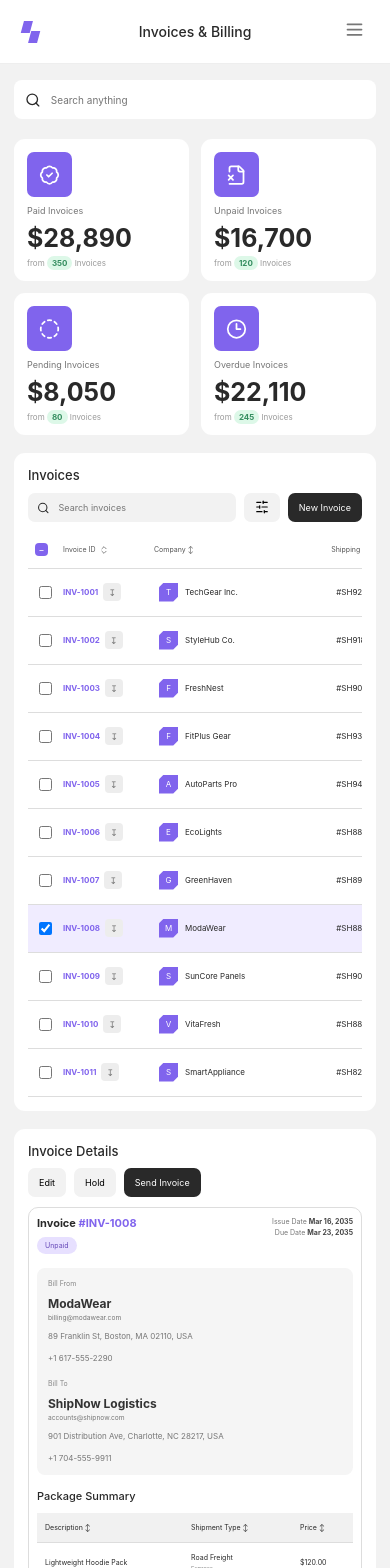
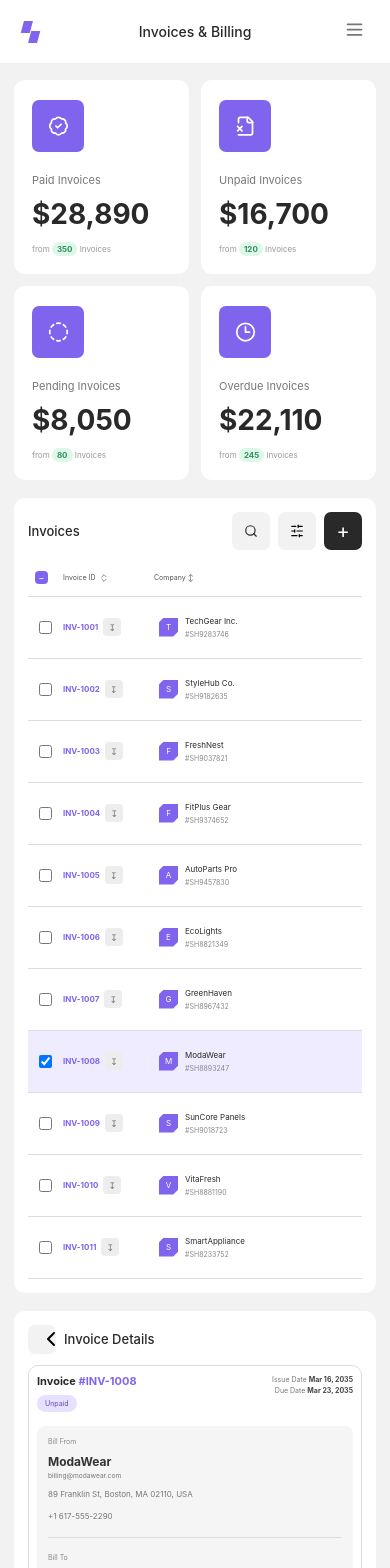
Before and after one commit to dhurbo308/ShipNow, a Next.js app: page /invoices in a window 390 px wide. Shown: the top 1568 px of the page. Built offline with nearby package versions, Linux system fonts and the light colour scheme.

Commit message:
feat: match mobile invoices billing layout

```diff
--- a/app/globals.css
+++ b/app/globals.css
@@ -765,6 +765,7 @@ button:focus-visible, a:focus-visible {
 .invoice-date > span, .invoice-date > strong { display: block; margin: 0; white-space: nowrap; }
 .invoice-date small { display: inline; margin-left: 2px; }
 .invoice-company { display: flex; align-items: center; gap: 7px; }
+.invoice-company > span > small { display: none; }
 .invoice-company i { display: grid; width: 19px; height: 19px; place-items: center; color: #fff; background: #8064ed; font-style: normal; clip-path: polygon(25% 0,100% 0,100% 75%,75% 100%,0 100%,0 25%); }
 .invoice-table-wrap em, .invoice-document em { border-radius: 9px; padding: 4px 8px; color: #555; background: #e5e5e5; font-size: 7px; font-style: normal; }
 .invoice-table-wrap em.paid { color: #278251; background: #dcf7e7; }
@@ -816,6 +817,7 @@ button:focus-visible, a:focus-visible {
 .invoice-note { margin-top: 13px; }
 .invoice-note span { color: #888; font-size: 7px; }
 .invoice-note p { margin: 8px 0; font-size: 8px; line-height: 1.45; }
+.mobile-item-meta, .invoice-mobile-actions { display: none; }
 
 @media (max-width: 1200px) {
   .invoice-metrics { grid-template-columns: repeat(2, minmax(0, 1fr)); }
@@ -878,20 +880,43 @@ button:focus-visible, a:focus-visible {
 
 @media (max-width: 700px) {
   .invoices-page { padding: 16px 14px 0; }
-  .invoices-heading > div { display: none; }
-  .invoices-heading > label { width: 100%; background: #fff; }
+  .invoices-heading { display: none; }
   .invoice-metrics { grid-template-columns: repeat(2, minmax(0, 1fr)); gap: 12px; }
-  .invoice-metrics article { grid-template-columns: 1fr; min-height: 125px; padding: 13px; }
-  .invoice-metrics article > div { margin-top: 8px; text-align: left; }
-  .invoice-list-panel > header { align-items: flex-start; flex-direction: column; gap: 10px; }
-  .invoice-list-panel > header > div { width: 100%; }
-  .invoice-list-panel > header label { flex: 1; }
-  .invoice-table-wrap table { min-width: 720px; }
+  .invoice-metrics article { grid-template-columns: 1fr; min-height: 194px; padding: 18px; }
+  .invoice-metrics article > i { width: 52px; height: 52px; }
+  .invoice-metrics article > div { margin-top: 16px; text-align: left; }
+  .invoice-metrics span { font-size: 11px; }
+  .invoice-metrics strong { margin: 10px 0 13px; font-size: 28px; }
+  .invoice-list-panel > header { align-items: center; flex-direction: row; gap: 10px; }
+  .invoice-list-panel > header > div { width: auto; margin-left: auto; }
+  .invoice-list-panel > header label { width: 38px; height: 38px; justify-content: center; padding: 0; }
+  .invoice-list-panel > header label input { display: none; }
+  .invoice-list-panel > header button { width: 38px; height: 38px; padding: 0; font-size: 0; }
+  .invoice-list-panel > header button:last-child:before { content: "+"; font-size: 20px; }
+  .invoice-table-wrap table { width: 510px; min-width: 510px; }
+  .invoice-table-wrap th:nth-child(4), .invoice-table-wrap td:nth-child(4),
+  .invoice-table-wrap th:nth-child(6), .invoice-table-wrap td:nth-child(6),
+  .invoice-table-wrap th:nth-child(7), .invoice-table-wrap td:nth-child(7) { display: none; }
+  .invoice-table-wrap td { height: 62px; }
+  .invoice-company > span > small { display: block; margin-top: 4px; }
   .invoice-detail-panel > header { align-items: flex-start; flex-direction: column; gap: 9px; }
+  .invoice-detail-title > button { display: grid; width: 28px; height: 28px; place-items: center; border: 0; padding: 0; background: transparent; }
+  .invoice-detail-panel > header > div:last-child { display: none; }
   .invoice-document { padding: 8px; }
   .billing-addresses { grid-template-columns: 1fr; gap: 15px; }
+  .billing-addresses address + address { border-top: 1px solid #ddd; padding-top: 15px; }
   .billing-addresses address:last-child { text-align: left; }
-  .invoice-items table { min-width: 450px; }
+  .invoice-items table { min-width: 0; }
+  .invoice-items th:nth-child(3), .invoice-items td:nth-child(3),
+  .invoice-items th:nth-child(4), .invoice-items td:nth-child(4) { display: none; }
+  .invoice-items th:nth-child(1) { width: 46%; }
+  .invoice-items th:nth-child(2) { width: 34%; }
+  .invoice-items th:nth-child(5) { width: 20%; }
+  .mobile-item-meta { display: block !important; color: #8064ed !important; }
+  .invoice-items tfoot td:first-child, .invoice-items tfoot th:first-child { padding-left: 48%; }
+  .invoice-mobile-actions { display: grid; grid-template-columns: 1fr 1fr 1.25fr; gap: 10px; margin-top: 13px; }
+  .invoice-mobile-actions button { height: 44px; border: 0; border-radius: 8px; background: #eee; }
+  .invoice-mobile-actions button:last-child { color: #fff; background: #292929; }
 }
 
 /* Warehouse */
--- a/components/invoices/invoices-page.tsx
+++ b/components/invoices/invoices-page.tsx
@@ -43,7 +43,7 @@ function InvoiceMetrics() {
 function InvoiceTable({ records, selectedId, onSelect }: { records: Invoice[]; selectedId: string; onSelect: (id: string) => void }) {
   const [ascending,setAscending] = useState(true);
   const sorted = [...records].sort((a,b) => (ascending ? 1 : -1) * a.id.localeCompare(b.id));
-  return <div className="invoice-table-wrap"><table><thead><tr><th><span className="invoice-select-all">−</span></th><th><button onClick={() => setAscending(!ascending)}>Invoice ID <ChevronsUpDown aria-hidden="true" /></button></th><th>Company ↕</th><th>Shipping ID ↕</th><th>Date ↕</th><th>Amount ↕</th><th>Status ↕</th></tr></thead><tbody>{sorted.map((invoice) => <tr className={selectedId === invoice.id ? "selected" : ""} onClick={() => onSelect(invoice.id)} key={invoice.id}><td><input type="checkbox" checked={selectedId === invoice.id} onChange={() => onSelect(invoice.id)} /></td><td><span className="invoice-id-cell"><b>{invoice.id}</b><i>↧</i></span></td><td><span className="invoice-company"><i>{invoice.company[0]}</i>{invoice.company}</span></td><td>#{invoice.shipmentId}</td><td><span className="invoice-date"><span>{invoice.issued} <small>(Issued)</small></span><strong>{invoice.due} <small>(Due)</small></strong></span></td><td>${invoice.amount.toLocaleString(undefined,{minimumFractionDigits:2})}</td><td><em className={invoice.status.toLowerCase()}>{invoice.status}</em></td></tr>)}</tbody></table>{!records.length && <p className="invoice-empty">No invoices found.</p>}</div>;
+  return <div className="invoice-table-wrap"><table><thead><tr><th><span className="invoice-select-all">−</span></th><th><button onClick={() => setAscending(!ascending)}>Invoice ID <ChevronsUpDown aria-hidden="true" /></button></th><th>Company ↕</th><th>Shipping ID ↕</th><th>Date ↕</th><th>Amount ↕</th><th>Status ↕</th></tr></thead><tbody>{sorted.map((invoice) => <tr className={selectedId === invoice.id ? "selected" : ""} onClick={() => onSelect(invoice.id)} key={invoice.id}><td><input type="checkbox" checked={selectedId === invoice.id} onChange={() => onSelect(invoice.id)} /></td><td><span className="invoice-id-cell"><b>{invoice.id}</b><i>↧</i></span></td><td><span className="invoice-company"><i>{invoice.company[0]}</i><span>{invoice.company}<small>#{invoice.shipmentId}</small></span></span></td><td>#{invoice.shipmentId}</td><td><span className="invoice-date"><span>{invoice.issued} <small>(Issued)</small></span><strong>{invoice.due} <small>(Due)</small></strong></span></td><td>${invoice.amount.toLocaleString(undefined,{minimumFractionDigits:2})}</td><td><em className={invoice.status.toLowerCase()}>{invoice.status}</em></td></tr>)}</tbody></table>{!records.length && <p className="invoice-empty">No invoices found.</p>}</div>;
 }
 
 function InvoiceDetail({ invoice, open, onClose }: { invoice: Invoice; open: boolean; onClose: () => void }) {
@@ -54,7 +54,7 @@ function InvoiceDetail({ invoice, open, onClose }: { invoice: Invoice; open: boo
   return <aside className={`invoice-detail-panel ${open ? "open" : ""}`}><header><div className="invoice-detail-title"><button onClick={onClose} aria-label="Close invoice details"><ChevronLeft /></button><h2>Invoice Details</h2></div><div><button>Edit</button><button>Hold</button><button>Send Invoice</button></div></header><section className="invoice-document">
     <div className="invoice-document-heading"><div><strong>Invoice <b>#{invoice.id}</b></strong><em className={invoice.status.toLowerCase()}>{invoice.status}</em></div><p>Issue Date <b>{invoice.issued}</b><br />Due Date <b>{invoice.due}</b></p></div>
     <div className="billing-addresses"><address><span>Bill From</span><strong>{invoice.company}</strong><small>{invoice.email}</small>{invoice.address}<br /><br />{invoice.phone}</address><address><span>Bill To</span><strong>ShipNow Logistics</strong><small>accounts@shipnow.com</small>901 Distribution Ave, Charlotte, NC 28217, USA<br /><br />+1 704-555-9911</address></div>
-    <h3>Package Summary</h3><div className="invoice-items"><table><thead><tr><th>Description ↕</th><th>Shipment Type ↕</th><th>Price ↕</th><th>Qty ↕</th><th>Amount ↕</th></tr></thead><tbody>{invoice.items.map((item,index) => <tr key={`${item.description}-${index}`}><td>{item.description}</td><td>{item.shipmentType}<small>{item.service}</small></td><td>${item.price.toFixed(2)}</td><td>{item.quantity}</td><td>${(item.price * item.quantity).toFixed(2)}</td></tr>)}</tbody><tfoot><tr><td colSpan={4}>Sub Total</td><td>${subtotal.toFixed(2)}</td></tr><tr><td colSpan={4}>Tax (8%)</td><td>${tax.toFixed(2)}</td></tr><tr><td colSpan={4}>Fee</td><td>${fee.toFixed(2)}</td></tr><tr><th colSpan={4}>Total</th><th>${total.toFixed(2)}</th></tr></tfoot></table></div>
+    <h3>Package Summary</h3><div className="invoice-items"><table><thead><tr><th>Description ↕</th><th>Shipment Type ↕</th><th>Price ↕</th><th>Qty ↕</th><th>Amount ↕</th></tr></thead><tbody>{invoice.items.map((item,index) => <tr key={`${item.description}-${index}`}><td>{item.description}<small className="mobile-item-meta">${item.price.toFixed(2)} × {item.quantity}</small></td><td>{item.shipmentType}<small>{item.service}</small></td><td>${item.price.toFixed(2)}</td><td>{item.quantity}</td><td>${(item.price * item.quantity).toFixed(2)}</td></tr>)}</tbody><tfoot><tr><td colSpan={4}>Sub Total</td><td>${subtotal.toFixed(2)}</td></tr><tr><td colSpan={4}>Tax (8%)</td><td>${tax.toFixed(2)}</td></tr><tr><td colSpan={4}>Fee</td><td>${fee.toFixed(2)}</td></tr><tr><th colSpan={4}>Total</th><th>${total.toFixed(2)}</th></tr></tfoot></table></div>
     <div className="invoice-note"><span>Note</span><p>Please process payment by the due date to avoid delivery disruption. Late fees may apply after 3 business days past due.</p></div>
-  </section></aside>;
+  </section><footer className="invoice-mobile-actions"><button>Edit</button><button>Hold</button><button>Send Invoice</button></footer></aside>;
 }
```
